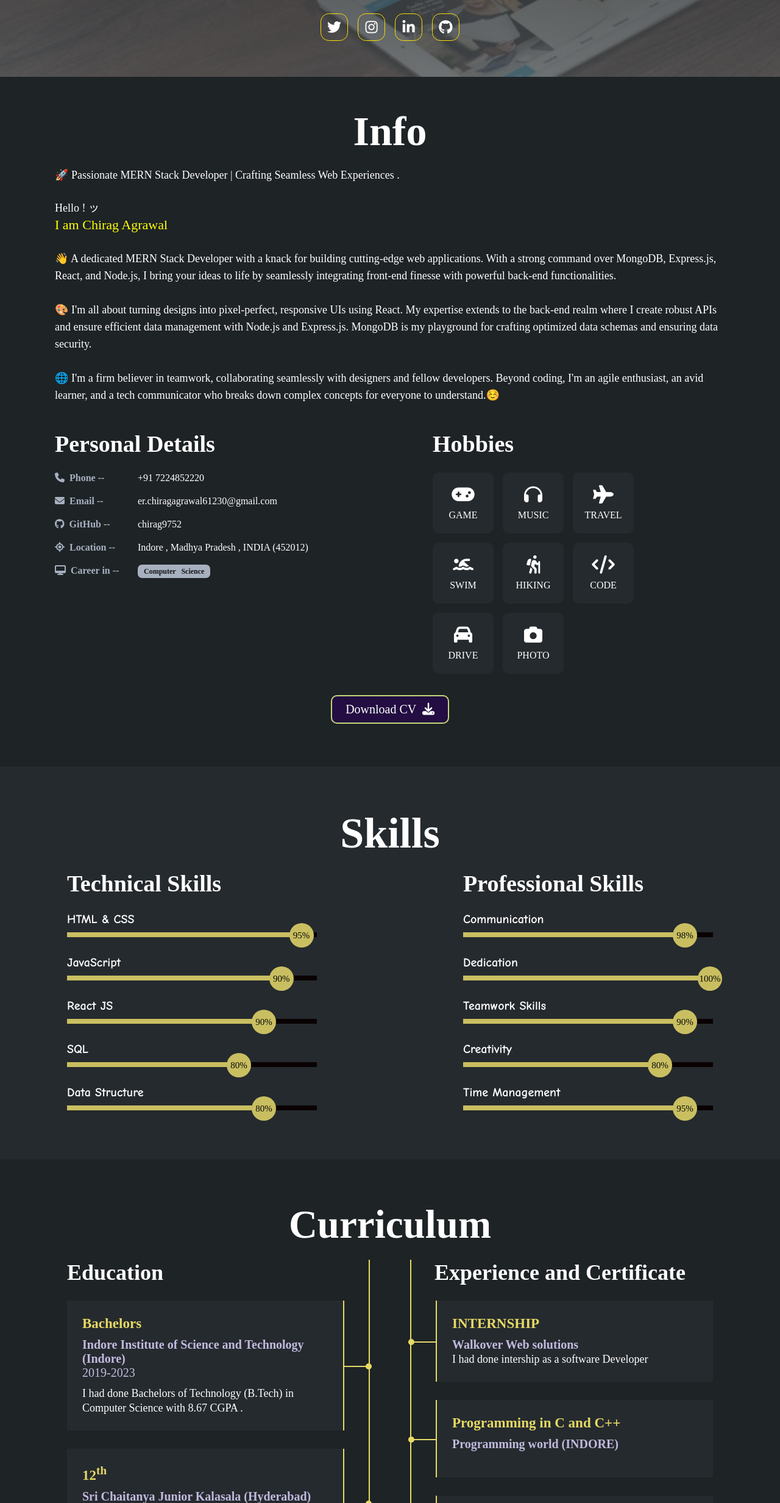
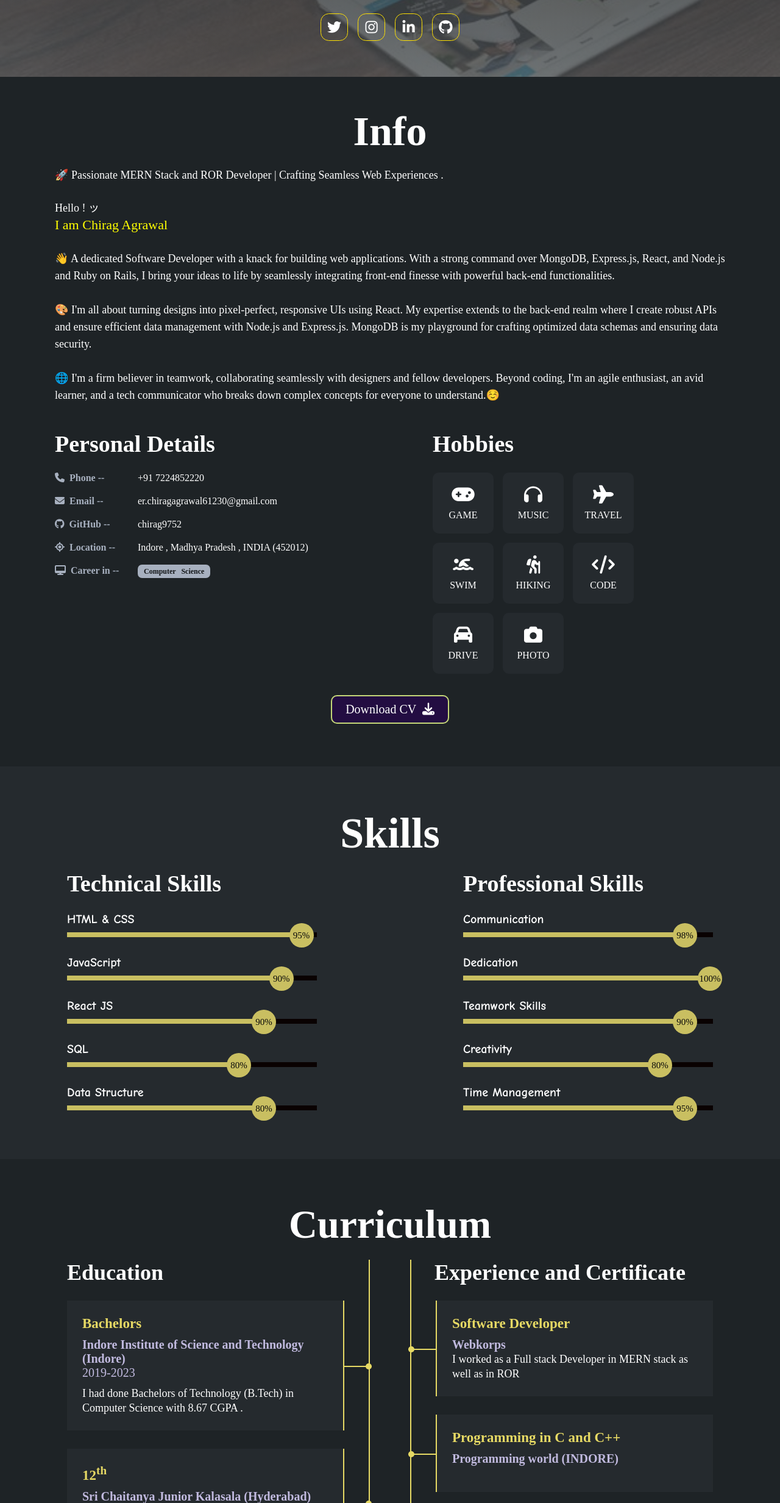
Before and after one commit to chirag9752/Portfolio-Main, a plain HTML site: page index.html in a window 1280 px wide. Shown: the part 674-3139 px from the top of the page at 61% size. Drawn offline with Linux system fonts and the light colour scheme.

Commit message:
changes in resume and profile section for current update

```diff
--- a/index.html
+++ b/index.html
@@ -55,12 +55,12 @@
         <div class="contenido-seccion">
             <h2>Info</h2>
             <br>
-            <p> 🚀 Passionate MERN Stack Developer | Crafting Seamless Web Experiences .</p>
+            <p> 🚀 Passionate MERN Stack and ROR Developer | Crafting Seamless Web Experiences .</p>
             <br>
             <p>Hello ! ッ<br><span>I am Chirag Agrawal</span></p>
             <br>
             <p>
-                👋 A dedicated MERN Stack Developer with a knack for building cutting-edge web applications. With a strong command over MongoDB, Express.js, React, and Node.js, I bring your ideas to life by seamlessly integrating front-end finesse with powerful back-end functionalities.
+                👋 A dedicated Software Developer with a knack for building web applications. With a strong command over MongoDB, Express.js, React, and Node.js and Ruby on Rails, I bring your ideas to life by seamlessly integrating front-end finesse with powerful back-end functionalities.
                 <br><br>
                  🎨 I'm all about turning designs into pixel-perfect, responsive UIs using React. My expertise extends to the back-end realm where I create robust APIs and ensure efficient data management with Node.js and Express.js. MongoDB is my playground for crafting optimized data schemas and ensuring data security.
                 <br><br>
@@ -138,7 +138,7 @@
                 </div>
             </div>
            <!-- edit karna hai -->
-            <a href="./ChiragGresume.pdf" target="_blank" style="text-decoration: none;"> <button>
+            <a href="./ChiragAg.pdf" target="_blank" style="text-decoration: none;"> <button>
                 Download CV &nbsp;<i class="fa-solid fa-download"></i>
                 <span class="overlay"></span>
             </button></a>
@@ -287,9 +287,9 @@
                     <h3>&nbsp; Experience and Certificate</h3>
 
                     <div class="item der">
-                        <h4>INTERNSHIP</h4>
-                        <span class="casa">Walkover Web solutions</span>
-                        <p>I had done intership as a software Developer</p>
+                        <h4>Software Developer</h4>
+                        <span class="casa">Webkorps</span>
+                        <p>I worked as a Full stack Developer in MERN stack as well as in ROR</p>
                         <div class="conectord">
                             <div class="circulod"></div>
                         </div>
```
Also changed, not shown: 2 other files.
